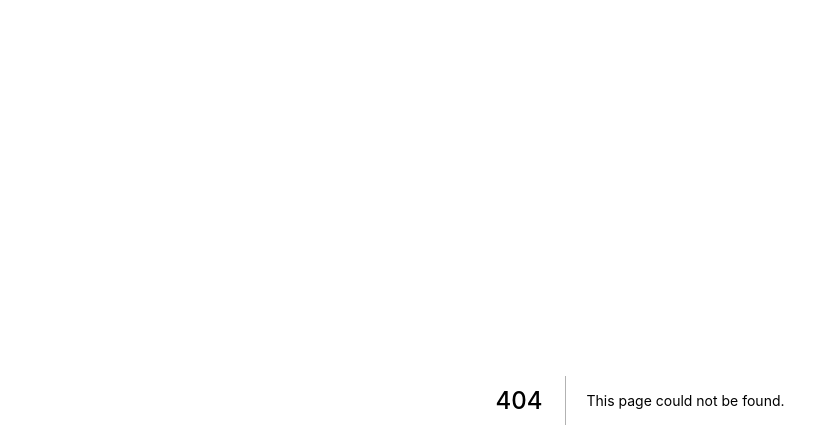
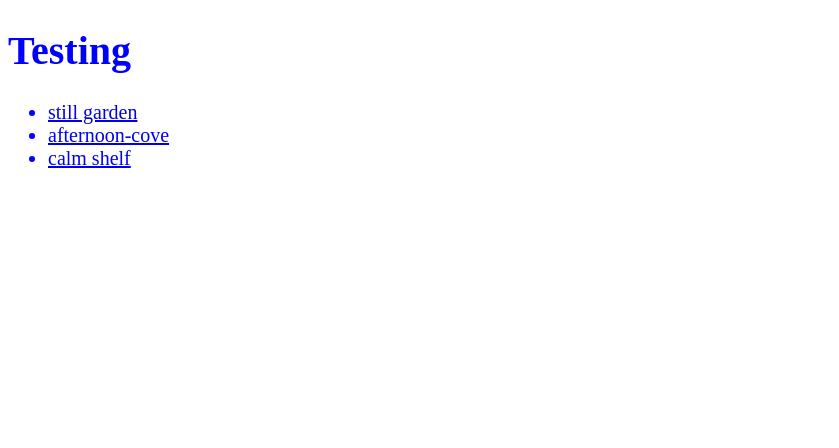
Before and after one commit to weikee94/next-ssr, a Next.js app: page /testing in a window 1280 px wide. Before the commit this address had no page. Shown: the top 448 px of the page, without its empty margins (0-839 px from the left). Built offline with nearby package versions, Linux system fonts and the light colour scheme.

Commit message:
add testing page

```diff
--- a/pages/index.js
+++ b/pages/index.js
@@ -52,6 +52,9 @@
     <Link href="/music">
       <span>Music</span>
     </Link>
+    <Link href="/testing">
+      <span>Testing</span>
+    </Link>
     <span>
       <a href="https://www.youtube.com/watch?v=W94GFCv00A0">tech design</a>
     </span>
--- /dev/null
+++ b/pages/testing.js
@@ -0,0 +1,24 @@
+import Link from "next/link";
+
+const Testing = () => {
+  return (
+    <div style={{ fontSize: "20px", color: "blue" }}>
+      <h1>Testing</h1>
+      <ul>
+        <li>
+          <a href="https://still-garden-18430.herokuapp.com/">still garden</a>
+        </li>
+        <li>
+          <a href="https://afternoon-cove-96245.herokuapp.com/">
+            afternoon-cove
+          </a>
+        </li>
+        <li>
+          <a href="https://calm-shelf-29855.herokuapp.com">calm shelf</a>
+        </li>
+      </ul>
+    </div>
+  );
+};
+
+export default Testing;
```
